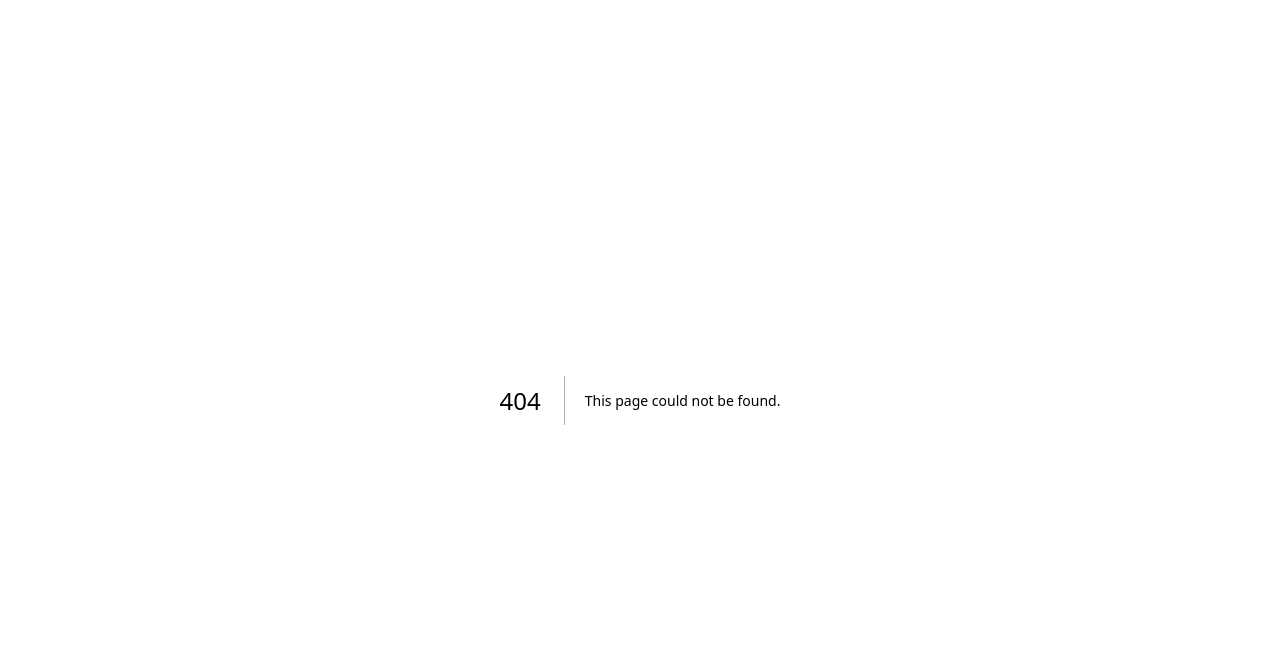
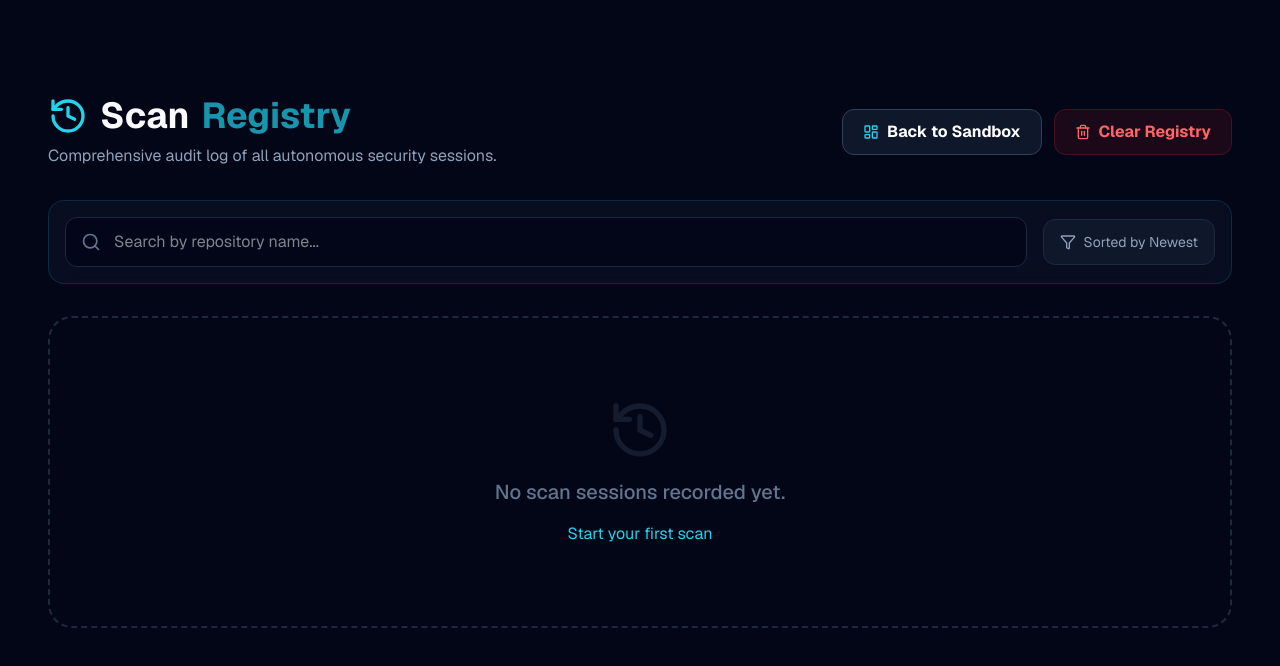
Before and after one commit to Jatin94-2006/vajra_hackviet, a Next.js app: page /dashboard/history in a window 1280 px wide. Before the commit this address had no page. Shown: the top 666 px of the page. Built offline with nearby package versions, Linux system fonts and the light colour scheme.

Commit message:
feat: implement HistoryRegistry, Global Navigation, Visual Diffing, and Language IQ Detection

```diff
--- /dev/null
+++ b/src/app/dashboard/history/page.tsx
@@ -0,0 +1,178 @@
+"use client";
+
+import { useState, useEffect } from "react";
+import { motion } from "framer-motion";
+import {
+  History, Clock, Shield, Search, ArrowRight,
+  Trash2, ExternalLink, Zap, CheckCircle,
+  AlertTriangle, Filter, LayoutDashboard
+} from "lucide-react";
+import Link from "next/link";
+
+type HistoryItem = {
+  id: string;
+  timestamp: string;
+  detected: number;
+  fixed: number;
+  repo: string;
+};
+
+export default function HistoryPage() {
+  const [history, setHistory] = useState<HistoryItem[]>([]);
+  const [searchTerm, setSearchTerm] = useState("");
+  const [isLoaded, setIsLoaded] = useState(false);
+
+  useEffect(() => {
+    const rawHistory = localStorage.getItem("vajra_analytics");
+    if (rawHistory) {
+      const parsed = JSON.parse(rawHistory);
+      // Sort by newest first
+      setHistory(parsed.sort((a: any, b: any) => new Date(b.timestamp).getTime() - new Date(a.timestamp).getTime()));
+    }
+    setIsLoaded(true);
+  }, []);
+
+  const clearHistory = () => {
+    if (confirm("Are you sure you want to clear your entire scan history?")) {
+      localStorage.removeItem("vajra_analytics");
+      setHistory([]);
+    }
+  };
+
+  const filteredHistory = history.filter(item =>
+    item.repo.toLowerCase().includes(searchTerm.toLowerCase())
+  );
+
+  if (!isLoaded) return null;
+
+  return (
+    <div className="min-h-screen pt-24 pb-12 px-6 md:px-12 w-full mx-auto max-w-7xl flex flex-col gap-8">
+      {/* Header Section */}
+      <div className="flex flex-col md:flex-row justify-between items-start md:items-center gap-6">
+        <div>
+          <h1 className="text-4xl font-bold flex items-center gap-3">
+            <History className="w-10 h-10 text-primary" />
+            Scan <span className="text-primary/70">Registry</span>
+          </h1>
+          <p className="text-slate-400 mt-2">Comprehensive audit log of all autonomous security sessions.</p>
+        </div>
+
+        <div className="flex gap-3">
+          <Link href="/dashboard" className="px-5 py-2.5 bg-slate-900 border border-slate-700 rounded-xl text-white font-bold hover:bg-slate-800 transition-all flex items-center gap-2">
+            <LayoutDashboard className="w-4 h-4 text-primary" />
+            Back to Sandbox
+          </Link>
+          <button
+            onClick={clearHistory}
+            className="px-5 py-2.5 bg-red-500/10 border border-red-500/20 text-red-400 rounded-xl font-bold hover:bg-red-500/20 transition-all flex items-center gap-2"
+          >
+            <Trash2 className="w-4 h-4" />
+            Clear Registry
+          </button>
+        </div>
+      </div>
+
+      {/* Search & Filter Bar */}
+      <div className="glass p-4 rounded-2xl border border-white/5 flex flex-col md:flex-row gap-4 items-center">
+        <div className="relative flex-1 w-full">
+          <Search className="absolute left-4 top-1/2 -translate-y-1/2 w-5 h-5 text-slate-500" />
+          <input
+            type="text"
+            placeholder="Search by repository name..."
+            value={searchTerm}
+            onChange={(e) => setSearchTerm(e.target.value)}
+            className="w-full pl-12 pr-4 py-3 bg-slate-950 border border-slate-800 rounded-xl focus:outline-none focus:border-primary text-white"
+          />
+        </div>
+        <div className="flex items-center gap-2 px-4 py-3 bg-slate-900 border border-slate-800 rounded-xl text-slate-400 text-sm">
+          <Filter className="w-4 h-4" />
+          Sorted by Newest
+        </div>
+      </div>
+
+      {/* History List */}
+      <div className="grid grid-cols-1 gap-4">
+        {filteredHistory.length === 0 ? (
+          <div className="py-20 flex flex-col items-center justify-center text-slate-500 border-2 border-dashed border-slate-800 rounded-3xl">
+            <History className="w-16 h-16 mb-4 opacity-20" />
+            <p className="text-xl font-medium">No scan sessions recorded yet.</p>
+            <Link href="/dashboard" className="mt-4 text-primary hover:underline">Start your first scan</Link>
+          </div>
+        ) : (
+          filteredHistory.map((item, idx) => {
+            const date = new Date(item.timestamp);
+            const efficiency = item.detected > 0 ? Math.round((item.fixed / item.detected) * 100) : 100;
+
+            return (
+              <motion.div
+                key={item.id}
+                initial={{ opacity: 0, x: -20 }}
+                animate={{ opacity: 1, x: 0 }}
+                transition={{ delay: idx * 0.05 }}
+                className="glass p-6 rounded-2xl border border-white/5 hover:border-primary/30 transition-all group flex flex-col md:flex-row justify-between items-start md:items-center gap-6"
+              >
+                <div className="flex items-center gap-5">
+                  <div className="w-14 h-14 rounded-2xl bg-slate-950 flex items-center justify-center border border-white/10 group-hover:border-primary/50 transition-colors">
+                    <Shield className={`w-7 h-7 ${efficiency > 70 ? 'text-primary' : 'text-amber-500'}`} />
+                  </div>
+                  <div>
+                    <h3 className="text-lg font-bold text-white group-hover:text-primary transition-colors flex items-center gap-2">
+                       {item.repo}
+                       <ExternalLink className="w-3 h-3 opacity-0 group-hover:opacity-100 transition-opacity" />
+                    </h3>
+                    <div className="flex items-center gap-4 mt-1 text-sm text-slate-500">
+                      <span className="flex items-center gap-1.5">
+                        <Clock className="w-3.5 h-3.5" />
+                        {date.toLocaleDateString()} at {date.toLocaleTimeString([], { hour: '2-digit', minute: '2-digit' })}
+                      </span>
+                      <span className="w-1 h-1 bg-slate-800 rounded-full"></span>
+                      <span className="text-slate-400">Session: {item.id.slice(-6)}</span>
+                    </div>
+                  </div>
+                </div>
+
+                <div className="flex items-center gap-8 w-full md:w-auto border-t md:border-t-0 border-white/5 pt-6 md:pt-0">
+                  <div className="flex flex-col items-center">
+                    <span className="text-[10px] uppercase tracking-widest text-slate-500 font-bold mb-1">Detected</span>
+                    <span className="text-xl font-bold flex items-center gap-2 text-amber-500">
+                      <AlertTriangle className="w-4 h-4" />
+                      {item.detected}
+                    </span>
+                  </div>
+
+                  <div className="flex flex-col items-center">
+                    <span className="text-[10px] uppercase tracking-widest text-slate-500 font-bold mb-1">Remediated</span>
+                    <span className="text-xl font-bold flex items-center gap-2 text-emerald-500">
+                      <CheckCircle className="w-4 h-4" />
+                      {item.fixed}
+                    </span>
+                  </div>
+
+                  <div className="flex flex-col items-center px-6 border-l border-white/5">
+                    <span className="text-[10px] uppercase tracking-widest text-slate-500 font-bold mb-1">Efficiency</span>
+                    <div className="flex items-center gap-3">
+                       <span className={`text-xl font-black ${efficiency > 80 ? 'text-primary' : 'text-amber-400'}`}>
+                         {efficiency}%
+                       </span>
+                       <div className="hidden lg:block w-20 h-2 bg-slate-800 rounded-full overflow-hidden">
+                          <div className="h-full bg-primary" style={{ width: `${efficiency}%` }}></div>
+                       </div>
+                    </div>
+                  </div>
+
+                  <Link
+                    href="/dashboard"
+                    className="p-3 bg-slate-900 border border-slate-800 rounded-xl hover:bg-primary hover:text-slate-950 transition-all group/btn ml-auto md:ml-0"
+                    title="Open in Sandbox"
+                  >
+                    <ArrowRight className="w-5 h-5 group-hover/btn:translate-x-1 transition-transform" />
+                  </Link>
+                </div>
+              </motion.div>
+            );
+          })
+        )}
+      </div>
+    </div>
+  );
+}
--- a/src/app/dashboard/page.tsx
+++ b/src/app/dashboard/page.tsx
@@ -21,6 +21,7 @@ export default function Dashboard() {
 
   const [repoUrl, setRepoUrl] = useState("");
   const [isScanning, setIsScanning] = useState(false);
+  const [detectedLang, setDetectedLang] = useState<string | null>(null);
   const [scanComplete, setScanComplete] = useState(false);
   const [autoFix, setAutoFix] = useState(false);
 
@@ -80,9 +81,17 @@ export default function Dashboard() {
     setScanSessionId(null);
     setFixesMade({});
     setScanTime("0.0");
+    setDetectedLang(null);
     setIsAborted(false);
     stopRequested.current = false;
     const startTimer = Date.now();
+
+    // Fake language detection animation
+    setTimeout(() => setDetectedLang("Scanning Architecture..."), 500);
+    setTimeout(() => {
+       const langs = ["JavaScript", "Python", "TypeScript", "NodeJS", "Ruby", "Golang"];
+       setDetectedLang(langs[Math.floor(Math.random() * langs.length)] + " Stack Detected");
+    }, 2000);
 
     try {
       const response = await fetch("http://localhost:8000/api/scan", {
@@ -301,7 +310,10 @@ export default function Dashboard() {
              {isScanning && (
                <div className="text-center text-slate-400 py-10 animate-pulse flex flex-col items-center gap-3">
                  <div className="w-8 h-8 border-2 border-primary border-t-transparent rounded-full animate-spin"></div>
-                 Running advanced Semgrep security scan...
+                 <div className="flex flex-col gap-1">
+                   <span>Advanced Semgrep Scan Initialized</span>
+                   {detectedLang && <span className="text-[10px] bg-primary/10 text-primary px-2 py-0.5 rounded border border-primary/20 font-bold">{detectedLang}</span>}
+                 </div>
                </div>
              )}
 
@@ -386,8 +398,11 @@ export default function Dashboard() {
                <div className="flex-1 flex flex-col md:flex-row overflow-hidden bg-[#0d1117] min-h-0">
                  {/* Original Vulnerable Code */}
                  <div className={`flex-1 overflow-auto border-slate-800 p-4 transition-all w-full ${fixesMade[selectedVuln.id] ? 'md:w-1/2 border-r' : 'md:w-full'}`}>
-                   <div className="text-xs text-slate-500 mb-2 uppercase font-bold tracking-wider">Original Code</div>
-                   <pre className="text-sm font-mono text-red-400 bg-red-950/20 w-fit min-w-full p-4 rounded-lg">
+                   <div className="flex justify-between items-center mb-2">
+                     <div className="text-xs text-slate-500 uppercase font-bold tracking-wider">Original Code</div>
+                     <span className="text-[10px] bg-red-500/10 text-red-500 px-2 py-0.5 rounded border border-red-500/20 font-mono">- DELETING ORIGINAL</span>
+                   </div>
+                   <pre className="text-sm font-mono text-red-400 bg-red-950/20 w-fit min-w-full p-4 rounded-lg border border-red-500/10">
                      <code>{selectedVuln.code}</code>
                    </pre>
                  </div>
@@ -400,14 +415,17 @@ export default function Dashboard() {
                        animate={{ opacity: 1, width: '100%' }}
                        className="flex-1 overflow-auto p-4 relative bg-green-950/10 md:w-1/2"
                      >
-                       <div className="text-xs text-green-500 mb-2 uppercase font-bold tracking-wider">AI Secured Code</div>
+                       <div className="flex justify-between items-center mb-2">
+                         <div className="text-xs text-green-500 uppercase font-bold tracking-wider">AI Secured Code</div>
+                         {!isFixing && <span className="text-[10px] bg-green-500/10 text-green-500 px-2 py-0.5 rounded border border-green-500/20 font-mono">+ APPENDING FIX</span>}
+                       </div>
                        {isFixing ? (
                          <div className="h-full flex flex-col items-center justify-center text-slate-400 pt-10">
                            <div className="w-8 h-8 border-4 border-primary border-t-transparent rounded-full animate-spin mb-4"></div>
-                           <p>Analyzing context and writing safe code...</p>
+                           <p className="text-sm animate-pulse">Running autonomous remediation...</p>
                          </div>
                        ) : (
-                         <pre className="text-sm font-mono text-green-400 bg-green-950/20 w-fit min-w-full p-4 rounded-lg">
+                         <pre className="text-sm font-mono text-green-400 bg-green-950/20 w-fit min-w-full p-4 rounded-lg border border-green-500/10">
                            <code>{fixesMade[selectedVuln.id].code}</code>
                          </pre>
                        )}
--- a/src/components/Navbar.tsx
+++ b/src/components/Navbar.tsx
@@ -44,8 +44,9 @@ export default function Navbar() {
           <span className="text-xl font-bold tracking-tight text-white">VAJRA</span>
         </Link>
         <div className="hidden md:flex items-center gap-8">
-          <Link href="#features" className="text-sm text-slate-300 hover:text-white transition-colors">Features</Link>
-          <Link href="#workflow" className="text-sm text-slate-300 hover:text-white transition-colors">Workflow</Link>
+          <Link href="/dashboard" className="text-sm text-slate-300 hover:text-white transition-colors">Sandbox</Link>
+          <Link href="/dashboard/analytics" className="text-sm text-slate-300 hover:text-white transition-colors">Analytics</Link>
+          <Link href="/dashboard/history" className="text-sm text-slate-300 hover:text-white transition-colors">History</Link>
 
           {isLoggedIn ? (
             <div className="flex items-center gap-4 bg-slate-900 border border-slate-800 py-1.5 px-4 rounded-full">
```
